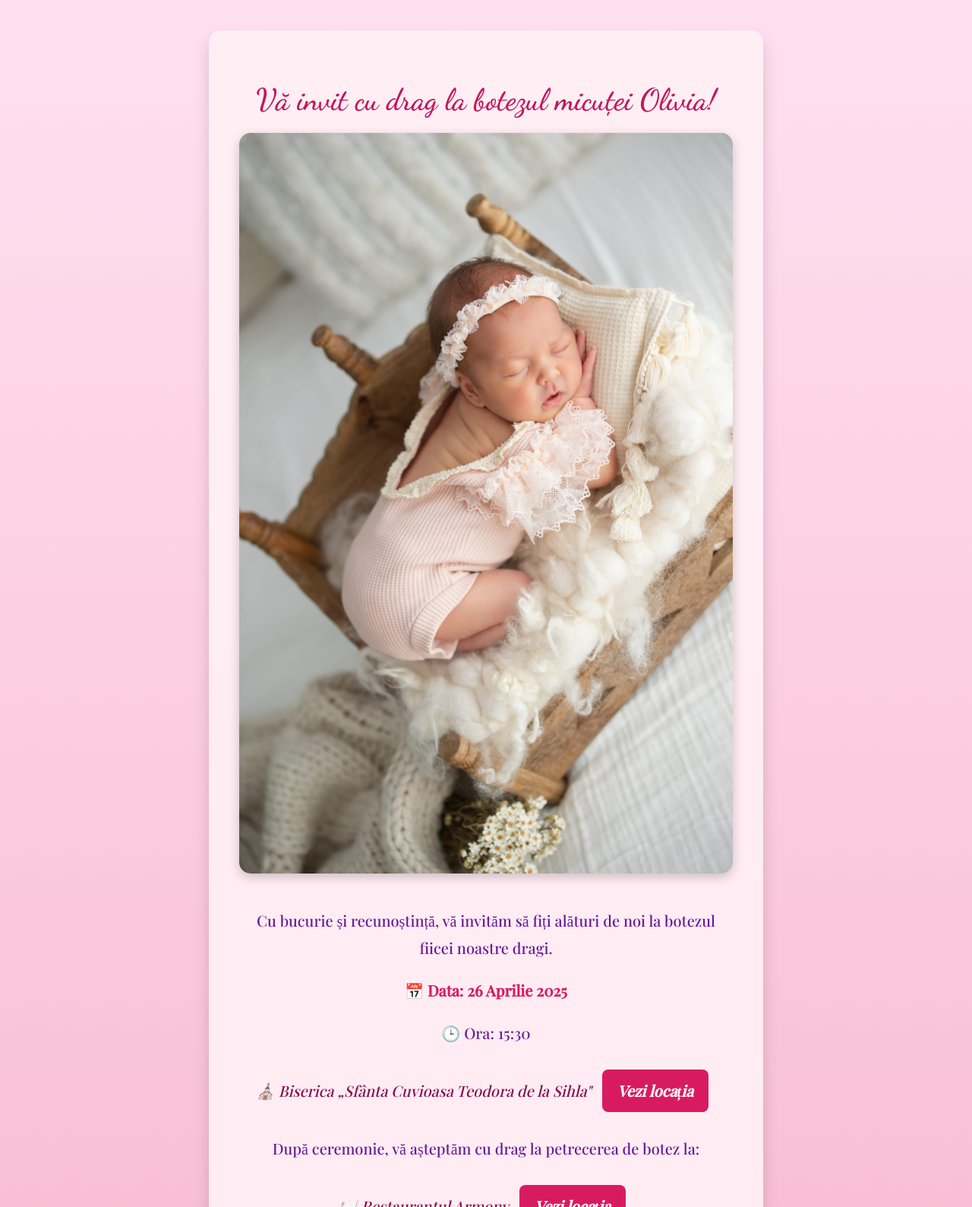
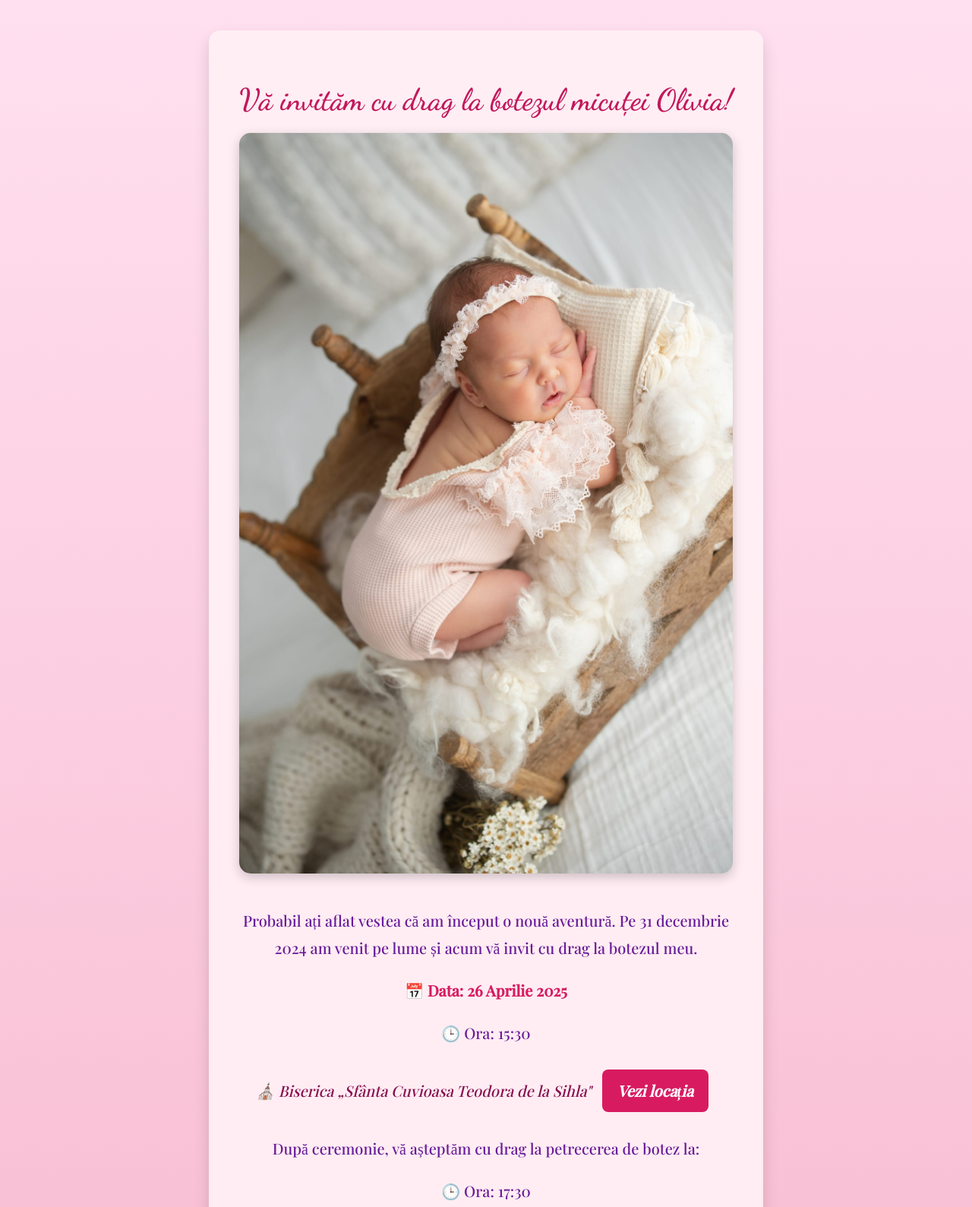
Before and after one commit to Drekarian/Invitatie, a plain HTML site: page index.html in a window 1280 px wide. Shown: the top 1589 px of the page at 76% size. Drawn offline with nearby package versions, Linux system fonts and the light colour scheme.

Commit message:
update text 3

```diff
--- a/index.html
+++ b/index.html
@@ -92,15 +92,16 @@
 <body>
 
     <div class="invitation">
-        <h1>Vă invit cu drag la botezul micuței Olivia!</h1>
+        <h1>Vă invităm cu drag la botezul micuței Olivia!</h1>
         <img src="baby-photo.jpg" alt="Bebeluș Olivia">
-        <p>Cu bucurie și recunoștință, vă invităm să fiți alături de noi la botezul fiicei noastre dragi.</p>
+        <p>Probabil ați aflat vestea că am început o nouă aventură. Pe 31 decembrie 2024 am venit pe lume și acum vă invit cu drag la botezul meu.</p>
 
         <p class="date">📅 Data: 26 Aprilie 2025</p>
         <p>🕒 Ora: 15:30</p>
         <p class="location">⛪ Biserica „Sfânta Cuvioasa Teodora de la Sihla" <a class="button" href="https://maps.app.goo.gl/jJrrYPZCEcF4fpYHA" target="_blank">Vezi locația</a></p>
 
         <p>După ceremonie, vă așteptăm cu drag la petrecerea de botez la:</p>
+        <p>🕒 Ora: 17:30</p>
         <p class="location">🍽️ Restaurantul Armony <a class="button" href="https://maps.app.goo.gl/BPATcJM5rAmDcpG66" target="_blank">Vezi locația</a></p>
 
         <p class="rsvp">📞 Vă rugăm să confirmați prezența la Ștefana & Răzvan până pe 15 Aprilie 2025.</p>
```
